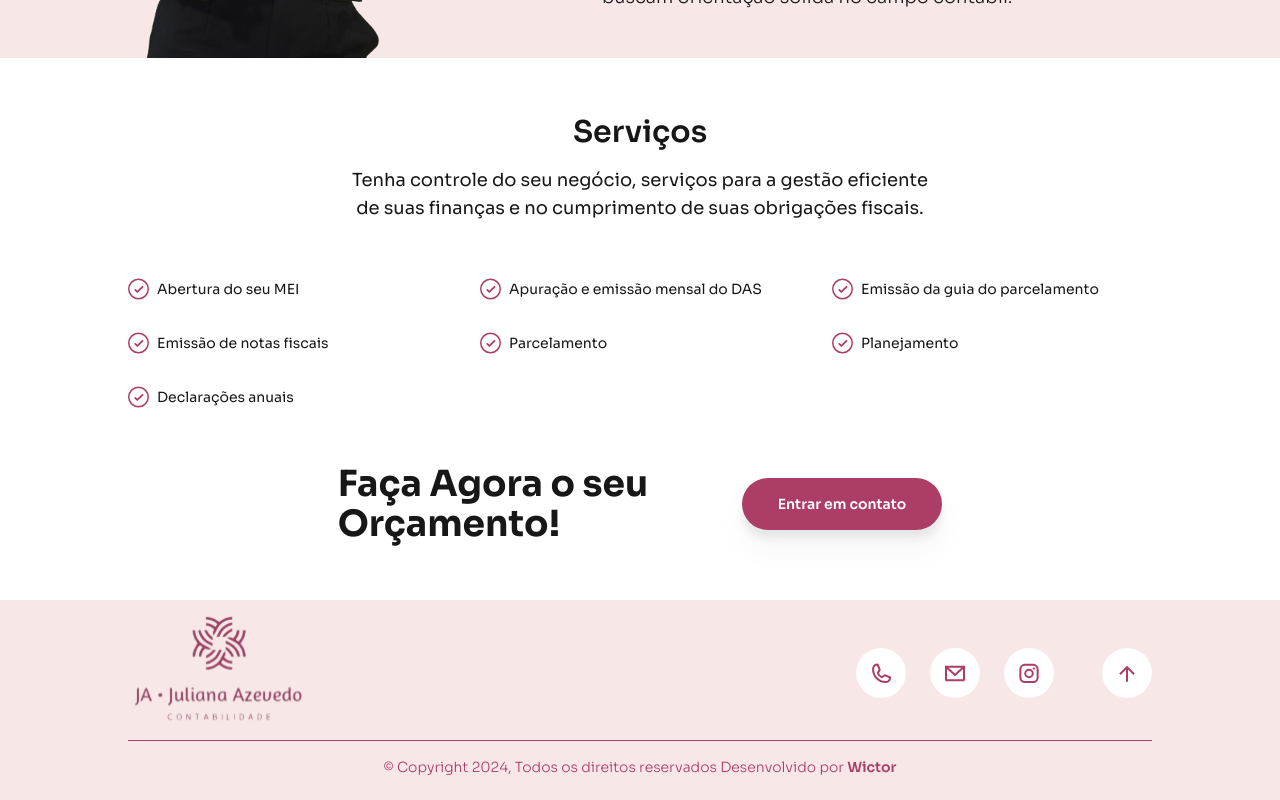
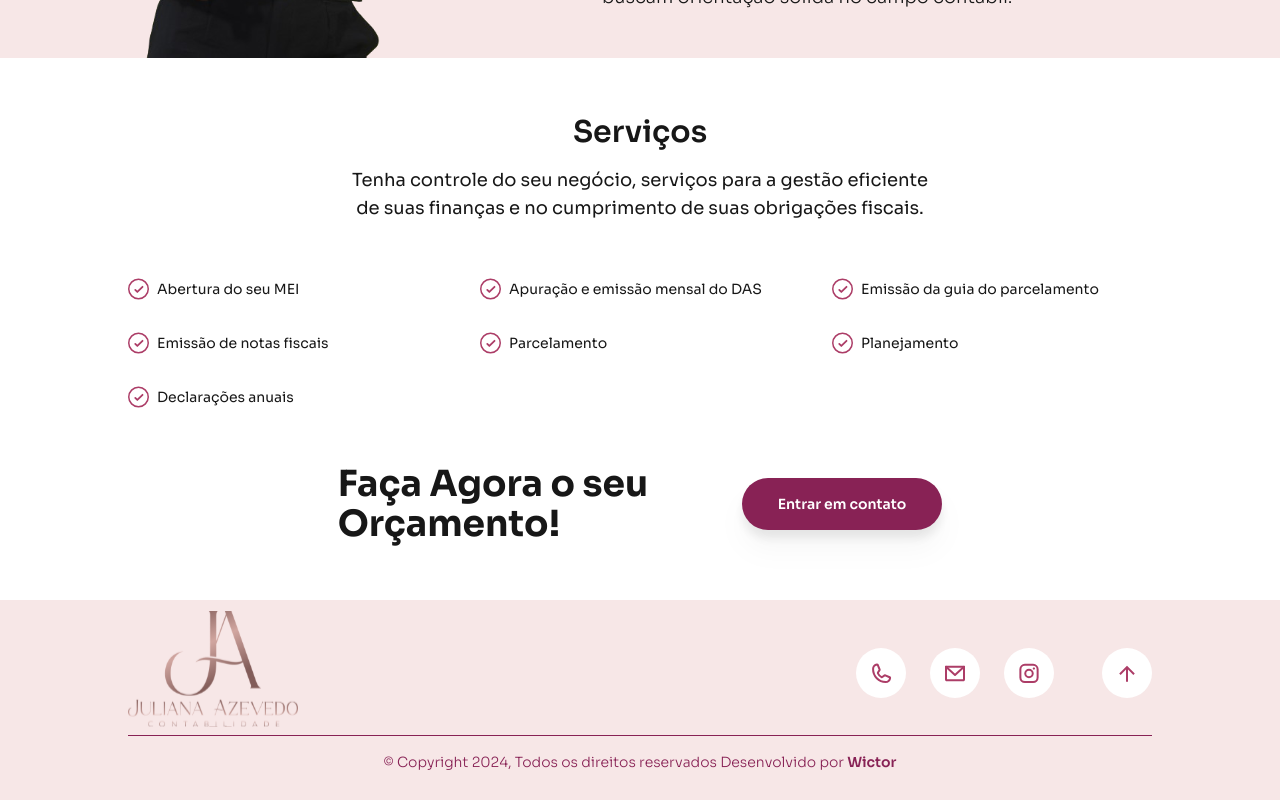
Before and after one commit to wictorluciano/juliana-azevedo, a React (Vite) app in the folder landing-page/: page / in a window 1280 px wide. Shown: the part 1266-2066 px from the top of the page. Built offline with nearby package versions, Linux system fonts and the light colour scheme.

Commit message:
Update new icon and favicon

```diff
--- a/landing-page/src/components/Footer.jsx
+++ b/landing-page/src/components/Footer.jsx
@@ -3,7 +3,7 @@ export default function Footer() {
       <footer id="contato" className="flex flex-col items-center justify-center bg-dark-scale-400 mt-14">
         <div className="flex flex-col justify-center w-[312px] md:w-[500px] lg:w-[1024px] h-[150px] lg:h-[200px]">
           <div className="flex items-center justify-between border-b border-brand-color gap-2">
-            <img src="/logo2.svg" alt="" className="w-[90px] lg:w-[180px]"/>
+            <img src="/logo2.svg" alt="" className="w-[70px] lg:w-[170px] mb-2"/>
               <div className="flex gap-4 lg:gap-12">
                 <div className="flex gap-2 lg:gap-6">
                   <a target="_blank" rel="noreferrer" href="https://api.whatsapp.com/send?phone=5521973209697&text=Olá,%20Gostaria%20de%20informações%20sobre%20a%20declaração%20de%20imposto%20de%20renda.">
--- a/landing-page/src/components/Main.jsx
+++ b/landing-page/src/components/Main.jsx
@@ -81,7 +81,7 @@ export default function Main() {
         <SectionHero />
 
         <div className="flex items-center justify-center lg:hidden">
-          <img src="/logo2.svg" alt="" className="my-14" />
+          <img src="/logo2.svg" alt="" className="w-[170px] my-8" />
         </div>
 
         <Section
--- a/landing-page/tailwind.config.js
+++ b/landing-page/tailwind.config.js
@@ -7,7 +7,7 @@ export default {
   theme: {
     extend: {
       colors: {
-        'brand-color': '#AC3D67',
+        'brand-color': '#825',
         'dark-scale': {
           100: '#171717',
           200: '#333333',
```
Also changed, not shown: landing-page/public/favicon.svg, landing-page/public/logo2.svg.
